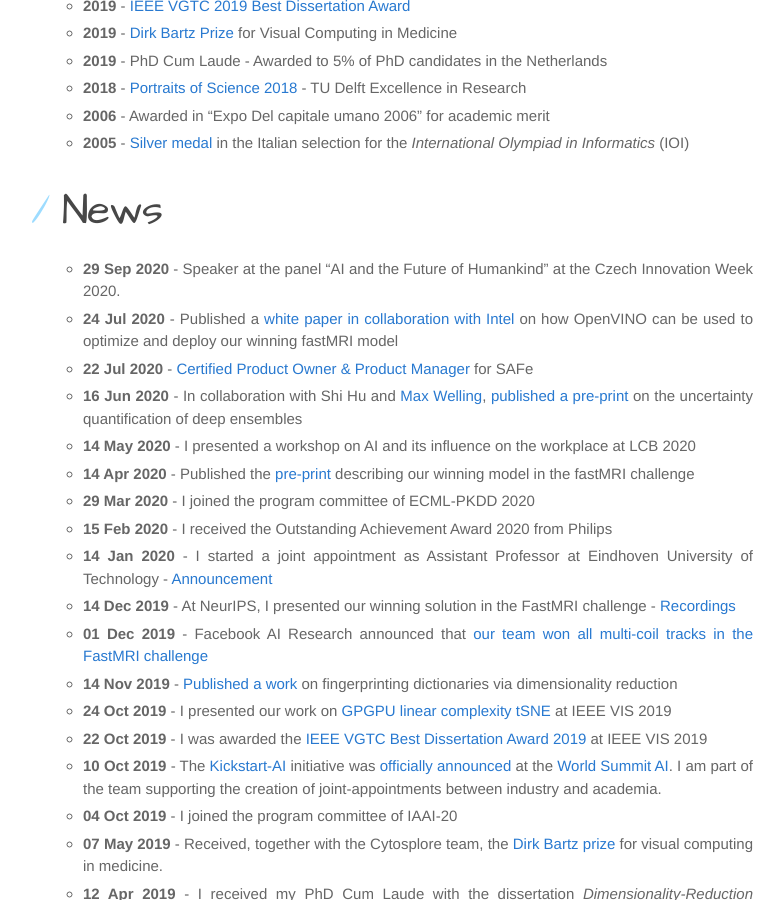
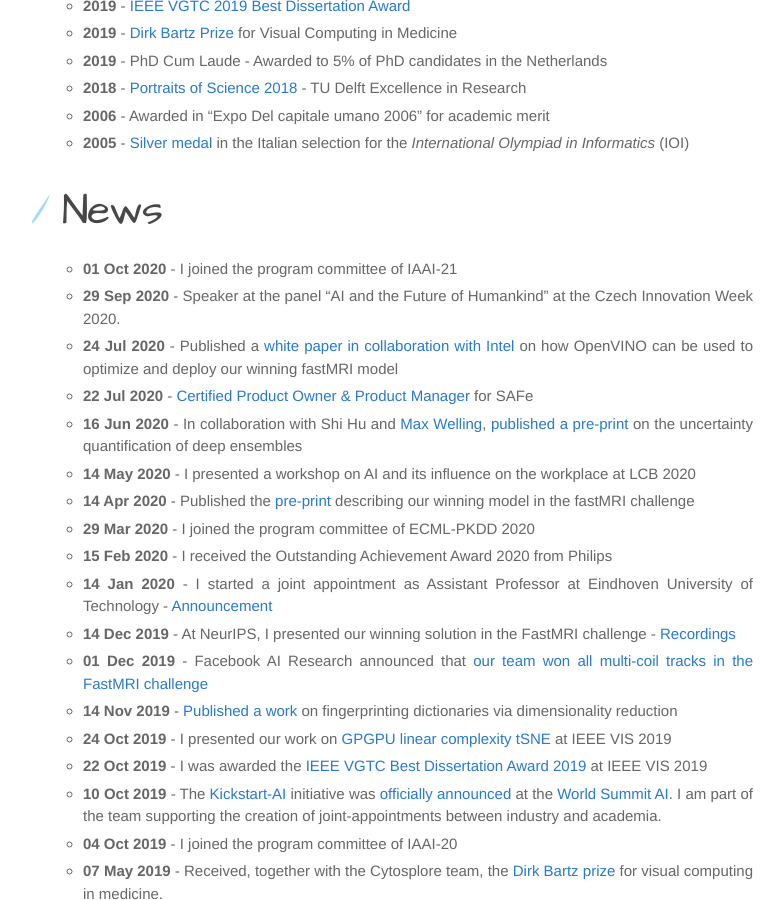
Before and after one commit to Nicola17/Nicola17.github.io, a Jekyll site: the page built from index.md, in a window 1280 px wide and 900 px high, scrolled down 1405 px. Shown: the whole window, without its empty margins (107-891 px from the left). Built offline with Jekyll 4.4.1, drawn with Linux system fonts in a browser that asks for light colours.

Commit message:
Update index.md

```diff
--- a/index.md
+++ b/index.md
@@ -41,6 +41,7 @@ Awards
 News
 ================
 
+* **01 Oct 2020** - I joined the program committee of IAAI-21
 * **29 Sep 2020** - Speaker at the panel "AI and the Future of Humankind" at the Czech Innovation Week 2020.
 * **24 Jul 2020** - Published a [white paper in collaboration with Intel](https://www.intel.com/content/www/us/en/artificial-intelligence/solutions/openvino-philips-compressed-sensing-image-reconstruction-algorithms.html?wapkw=philips) on how OpenVINO can be used to optimize and deploy our winning fastMRI model
 * **22 Jul 2020** - [Certified Product Owner & Product Manager](https://www.youracclaim.com/badges/2efbeb52-9aca-470b-97b9-054c2291d8a5/linked_in) for SAFe
```
